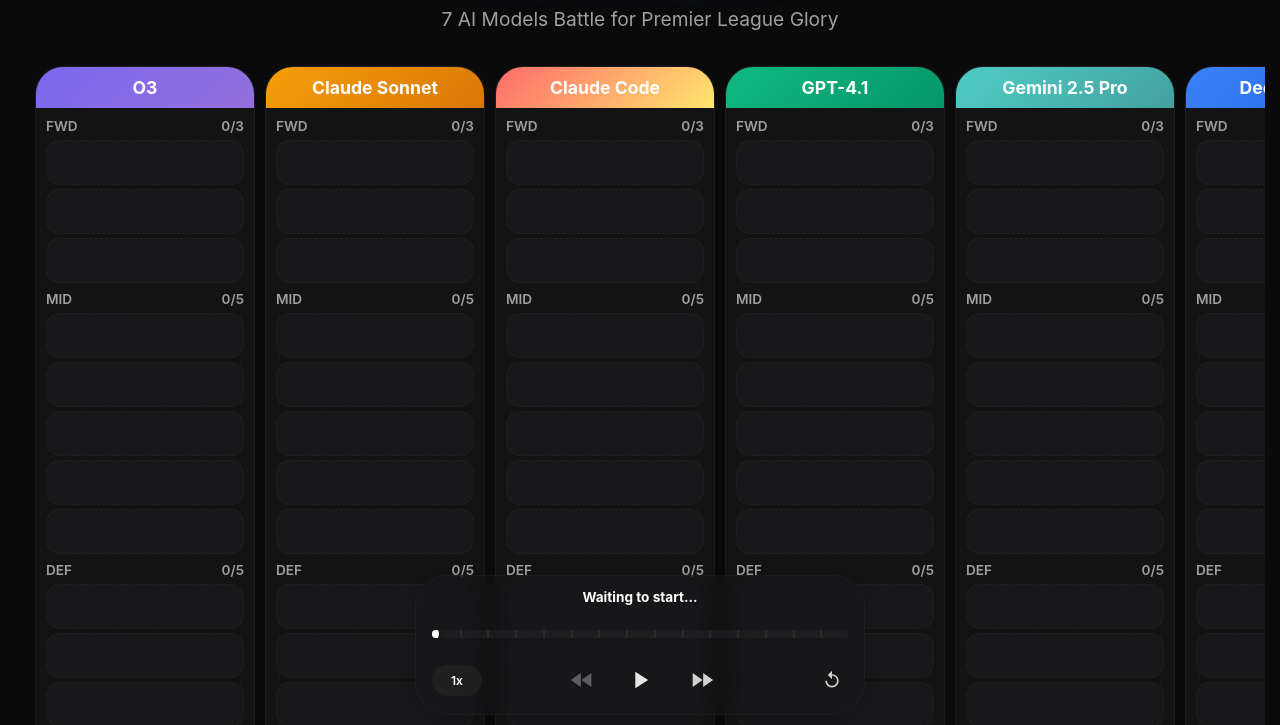
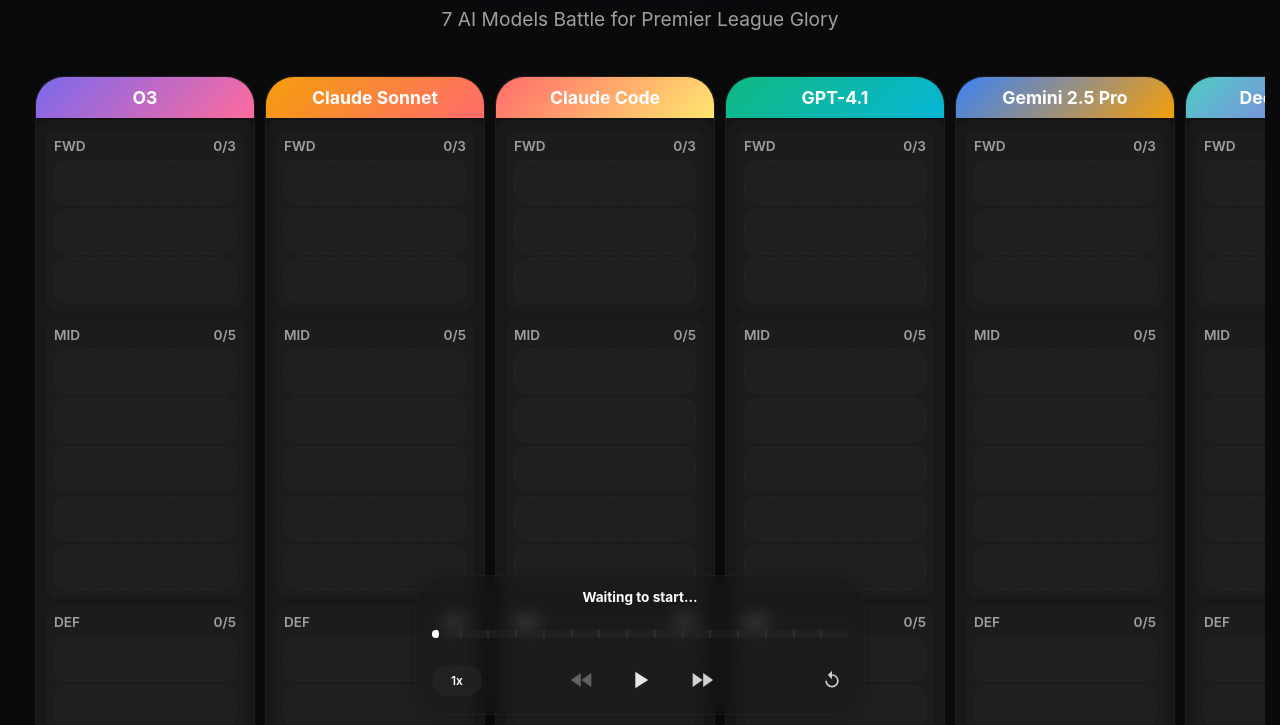
Before and after one commit to honggyu420/fantasyllm-draft-viz, a plain HTML site: page index.html in a window 1280 px wide. Shown: the part 75-800 px from the top of the page. Drawn offline with Linux system fonts and the light colour scheme.

Commit message:
gradiented

```diff
--- a/draft.js
+++ b/draft.js
@@ -9,38 +9,38 @@ let animationTimeout = null;
 const teamColors = {
   o3: {
     primary: "#7B68EE",
-    secondary: "#9370DB",
-    gradient: "linear-gradient(135deg, #7B68EE, #9370DB)",
+    secondary: "#FF6B9D", // Updated to match gradient
+    gradient: "linear-gradient(135deg, #7B68EE, #FF6B9D)",
   },
   "claude-sonnet-4": {
     primary: "#F59E0B",
-    secondary: "#D97706",
-    gradient: "linear-gradient(135deg, #F59E0B, #D97706)",
+    secondary: "#FF6B6B", // Updated to match gradient
+    gradient: "linear-gradient(135deg, #F59E0B, #FF6B6B)",
   },
   "claude-code": {
     primary: "#FF6B6B",
-    secondary: "#FFE66D",
+    secondary: "#FFE66D", // Already matches
     gradient: "linear-gradient(135deg, #FF6B6B, #FFE66D)",
   },
   "gpt-4.1": {
     primary: "#10B981",
-    secondary: "#059669",
-    gradient: "linear-gradient(135deg, #10B981, #059669)",
+    secondary: "#06B6D4", // Updated to match gradient
+    gradient: "linear-gradient(135deg, #10B981, #06B6D4)",
   },
   "gemini-2.5-pro": {
-    primary: "#4ECDC4",
-    secondary: "#44A1A0",
-    gradient: "linear-gradient(135deg, #4ECDC4, #44A1A0)",
+    primary: "#3B82F6",
+    secondary: "#F59E0B", // Updated to match gradient
+    gradient: "linear-gradient(135deg, #3B82F6, #F59E0B)",
   },
   "deepseek-r1": {
-    primary: "#3B82F6",
-    secondary: "#2563EB",
-    gradient: "linear-gradient(135deg, #3B82F6, #2563EB)",
+    primary: "#4ECDC4",
+    secondary: "#A855F7", // Updated to match gradient
+    gradient: "linear-gradient(135deg, #4ECDC4, #A855F7)",
   },
   "grok-4": {
     primary: "#EC4899",
-    secondary: "#DB2777",
-    gradient: "linear-gradient(135deg, #EC4899, #DB2777)",
+    secondary: "#8B5CF6", // Updated to match gradient
+    gradient: "linear-gradient(135deg, #EC4899, #8B5CF6)",
   },
 };
 
@@ -89,14 +89,24 @@ function createTeamColumn(teamId, teamData) {
   const teamColor = teamColors[teamId];
   column.style.setProperty("--team-primary", teamColor.primary);
   column.style.setProperty("--team-secondary", teamColor.secondary);
+  column.style.setProperty("--team-gradient", teamColor.gradient);
+
+  // Debug: log the gradient being applied
+  console.log(`Team ${teamId} gradient:`, teamColor.gradient);
 
   // Team header
   const header = document.createElement("div");
   header.className = "team-header";
-  header.style.background = teamColor.gradient;
-  header.innerHTML = `
-        <h3>${formatTeamName(teamId)}</h3>
-    `;
+
+  const h3 = document.createElement("h3");
+  h3.textContent = formatTeamName(teamId);
+  h3.style.background = teamColor.gradient;
+  h3.style.color = "white";
+  h3.style.borderRadius = "28px 28px 0 0";
+  h3.style.padding = "10px";
+  h3.style.margin = "0";
+
+  header.appendChild(h3);
   column.appendChild(header);
 
   // Roster sections
@@ -485,11 +495,11 @@ function animatePick(pickIndex) {
 // Update draft status display
 function updateDraftStatus(pick) {
   const pickDisplay = document.getElementById("current-pick-display");
+  const teamColor = teamColors[pick.team];
+
   pickDisplay.innerHTML = `
         <span class="pick-context">R${pick.round} • P${pick.pick}</span>
-        <span class="picking-team" style="color: ${
-          teamColors[pick.team].primary
-        }">
+        <span class="picking-team" id="picking-team-name">
             ${formatTeamName(pick.team)}
         </span>
         <span class="picking-action">
@@ -500,6 +510,16 @@ function updateDraftStatus(pick) {
           positionColors[pick.player_position]
         }">${pick.player_position}</span>
     `;
+
+  // Apply gradient to the team name in the announcement
+  const teamNameElement = document.getElementById("picking-team-name");
+  if (teamNameElement) {
+    teamNameElement.style.background = teamColor.gradient;
+    teamNameElement.style.color = "white";
+    teamNameElement.style.padding = "4px 8px";
+    teamNameElement.style.borderRadius = "12px";
+    teamNameElement.style.fontWeight = "700";
+  }
 
   // Update pick label on handle
   document.getElementById("pick-label").textContent = `Pick ${pick.pick}`;
--- a/styles.css
+++ b/styles.css
@@ -430,7 +430,7 @@ body {
 .draft-board {
   display: grid;
   grid-template-columns: repeat(7, 1fr);
-  gap: 10px;
+  gap: 0px;
   margin-bottom: 20px;
   scroll-behavior: smooth;
 }
@@ -445,8 +445,9 @@ html {
   -webkit-backdrop-filter: blur(8px);
   border-radius: 28px;
   border: 1px solid rgba(58, 58, 59, 0.3);
-  overflow: hidden;
+  overflow: visible;
   transition: transform 0.2s;
+  margin: 10px 5px;
 }
 
 .team-column:hover {
@@ -461,22 +462,20 @@ html {
 @keyframes team-flash {
   0% {
     box-shadow: 0 0 0 0 transparent;
-    border-color: var(--border-color);
+    border: 1px solid rgba(58, 58, 59, 0.3);
   }
   50% {
-    box-shadow: 0 0 15px 2px var(--team-primary);
-    border-color: var(--team-primary);
+    box-shadow: 0 0 15px 2px var(--team-secondary);
+    border: 2px solid var(--team-primary);
   }
   100% {
     box-shadow: 0 0 0 0 transparent;
-    border-color: var(--border-color);
+    border: 1px solid rgba(58, 58, 59, 0.3);
   }
 }
 
 .team-header {
-  padding: 10px;
   text-align: center;
-  color: white;
   position: relative;
   overflow: hidden;
 }
@@ -484,15 +483,20 @@ html {
 .team-header h3 {
   font-size: 1.1rem;
   font-weight: 700;
-  margin: 0;
 }
 
 .team-roster {
   padding: 10px;
+  background: rgba(42, 42, 43, 0.3);
+  border-radius: 12px 12px 0 0;
+  margin-top: 2px;
 }
 
 .position-section {
   margin-bottom: 8px;
+  background: rgba(42, 42, 43, 0.2);
+  border-radius: 12px;
+  padding: 8px;
 }
 
 .position-header {
@@ -730,8 +734,8 @@ html {
     scroll-behavior: smooth;
     -webkit-overflow-scrolling: touch;
     scrollbar-width: none;
-    gap: 10px;
-    padding: 0 20px;
+    gap: 0px;
+    padding: 0 15px;
   }
 
   .draft-board::-webkit-scrollbar {
```
